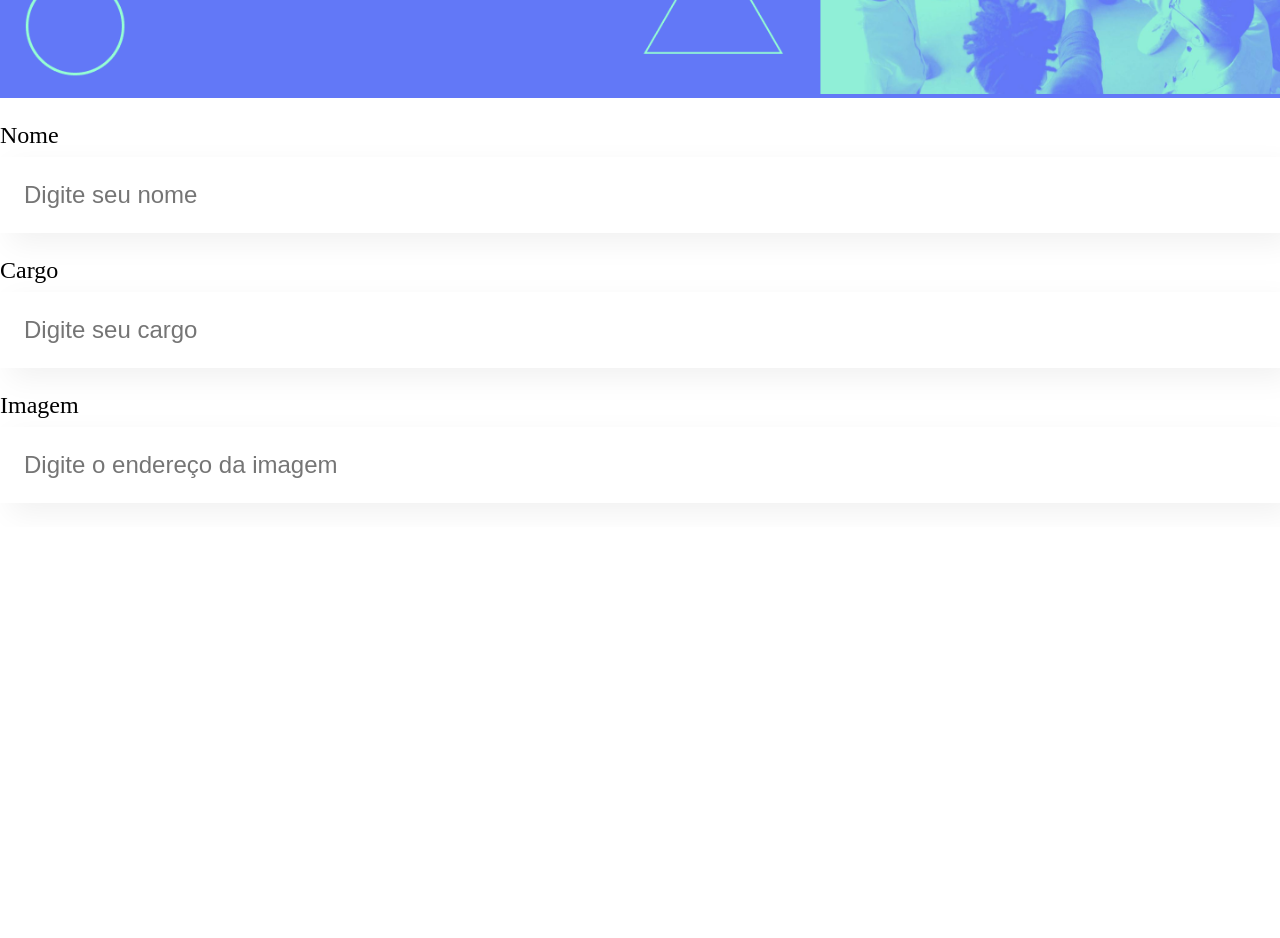
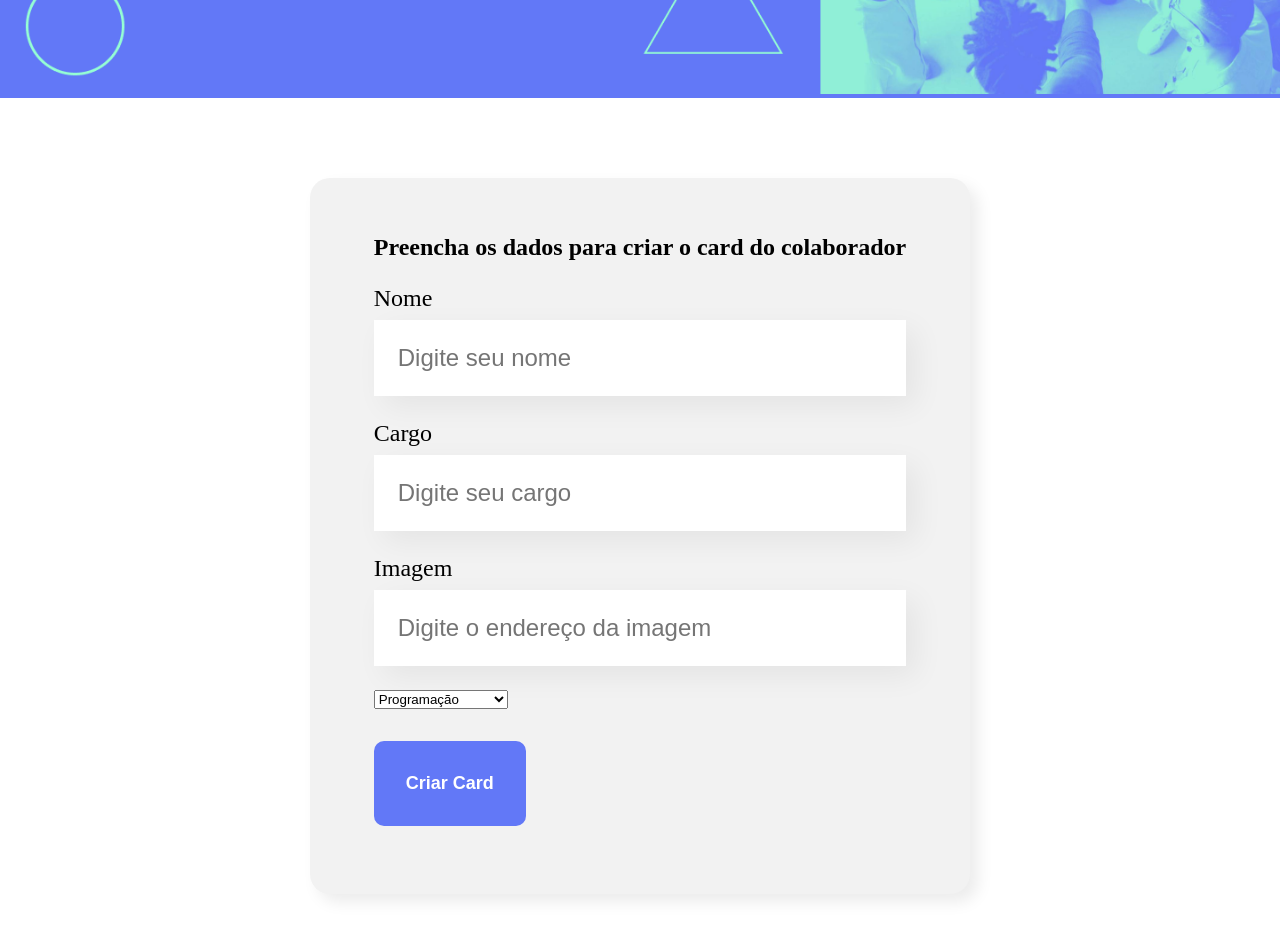
Before and after one commit to colmenareshr/organo, a React (Vite) app: page / in a window 1280 px wide. Shown: the part 400-1338 px from the top of the page. Before the commit the page ends 927 px from the top, so only its background shows below. Built offline with nearby package versions, Linux system fonts and the light colour scheme.

Commit message:
add form section

```diff
--- a/index.html
+++ b/index.html
@@ -4,7 +4,7 @@
     <meta charset="UTF-8" />
     <link rel="icon" type="image/svg+xml" href="/vite.svg" />
     <meta name="viewport" content="width=device-width, initial-scale=1.0" />
-    <title>Vite + React</title>
+    <title>Organo | Alura Frontend</title>
   </head>
   <body>
     <div id="root"></div>
--- a/src/App.jsx
+++ b/src/App.jsx
@@ -1,13 +1,11 @@
-import Banner from './components/Banner/Banner'
-import CampoTexto from './components/CampoTexto/CampoTexto'
+import Banner from './components/Banner'
+import Formulario from './components/Formulario'
 
 function App() {
   return (
     <div className='App'>
       <Banner />
-      <CampoTexto label='Nome' placeholder='Digite seu nome' />
-      <CampoTexto label='Cargo' placeholder='Digite seu cargo' />
-      <CampoTexto label='Imagem' placeholder='Digite o endereço da imagem' />
+      <Formulario />
     </div>
   )
 }
--- /dev/null
+++ b/src/components/Botao/Botao.css
@@ -0,0 +1,15 @@
+.botao {
+  background-color: #6278f7;
+  border-radius: 10px;
+  font-weight: 700;
+  font-size: 18px;
+  padding: 32px;
+  border: none;
+  cursor: pointer;
+  color: #fff;
+  margin: 32px 0;
+}
+
+.botao:hover {
+  color: #95ffd4;
+}
--- /dev/null
+++ b/src/components/Botao/index.jsx
@@ -0,0 +1,7 @@
+import './Botao.css'
+
+const Botao = ({children}) => {
+  return <button className='botao'>{children}</button>
+}
+
+export default Botao
--- a/src/components/CampoTexto/CampoTexto.jsx
+++ /dev/null
@@ -1,17 +0,0 @@
-import './CampoTexto.css'
-
-const CampoTexto = (props) => {
-  return (
-    <div className='campo-texto'>
-      <label htmlFor='nome'> {props.label} </label>
-      <input
-        type='text'
-        name='nome'
-        id='nome'
-        placeholder={props.placeholder}
-      />
-    </div>
-  )
-}
-
-export default CampoTexto
--- /dev/null
+++ b/src/components/CampoTexto/index.jsx
@@ -0,0 +1,12 @@
+import './CampoTexto.css'
+
+const CampoTexto = ({ label, placeholder }) => {
+  return (
+    <div className='campo-texto'>
+      <label htmlFor='nome'>{label}</label>
+      <input type='text' name='nome' id='nome' placeholder={placeholder} />
+    </div>
+  )
+}
+
+export default CampoTexto
--- /dev/null
+++ b/src/components/Formulario/Formulario.css
@@ -0,0 +1,13 @@
+.formulario {
+  display: flex;
+  justify-content: center;
+  margin: 80px 0;
+}
+
+.formulario form {
+  max-width: 80%;
+  background-color: #f2f2f2;
+  border-radius: 20px;
+  padding: 36px 64px;
+  box-shadow: 8px 8px 16px rgba(0, 0, 0, 0.08);
+}
--- /dev/null
+++ b/src/components/Formulario/index.jsx
@@ -0,0 +1,31 @@
+import Botao from '../Botao'
+import CampoTexto from '../CampoTexto'
+import ListaSuspensa from '../ListaSuspensa'
+import './Formulario.css'
+const Formulario = () => {
+  const times = [
+    'Programação',
+    'Front-End',
+    'Data Science',
+    'Devops',
+    'UX e Design',
+    'Mobile',
+    'Inovação e Gestão',
+  ]
+  return (
+    <section className='formulario'>
+      <form action=''>
+        <h2>Preencha os dados para criar o card do colaborador</h2>
+        <CampoTexto label='Nome' placeholder='Digite seu nome' />
+        <CampoTexto label='Cargo' placeholder='Digite seu cargo' />
+        <CampoTexto label='Imagem' placeholder='Digite o endereço da imagem' />
+        <ListaSuspensa label='' itens={times} />
+        <Botao>
+          Criar Card
+        </Botao>
+      </form>
+    </section>
+  )
+}
+
+export default Formulario
--- /dev/null
+++ b/src/components/ListaSuspensa/index.jsx
@@ -0,0 +1,16 @@
+import './ListaSuspensa.css'
+
+const ListaSuspensa = ({ label, itens }) => {
+  return (
+    <div className='ListaSuspensa'>
+      <label htmlFor=''> {label} </label>
+      <select name='' id=''>
+        {itens.map((item) => (
+          <option key={item}> {item} </option>
+        ))}
+      </select>
+    </div>
+  )
+}
+
+export default ListaSuspensa
```
Also changed, not shown: .eslintrc.cjs, src/components/Banner/index.jsx (renamed from src/components/Banner/Banner.jsx), src/components/ListaSuspensa/ListaSuspensa.css (added).
